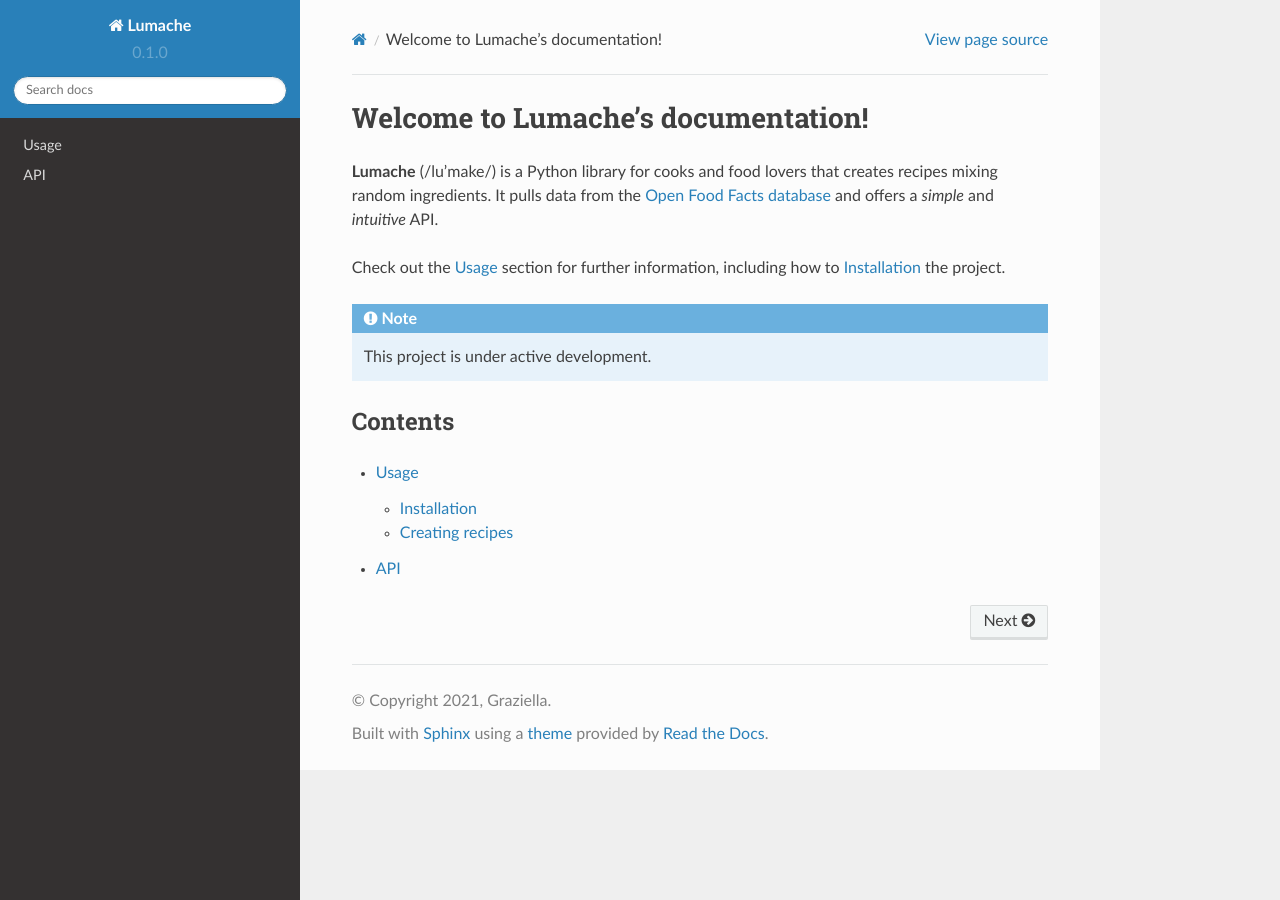
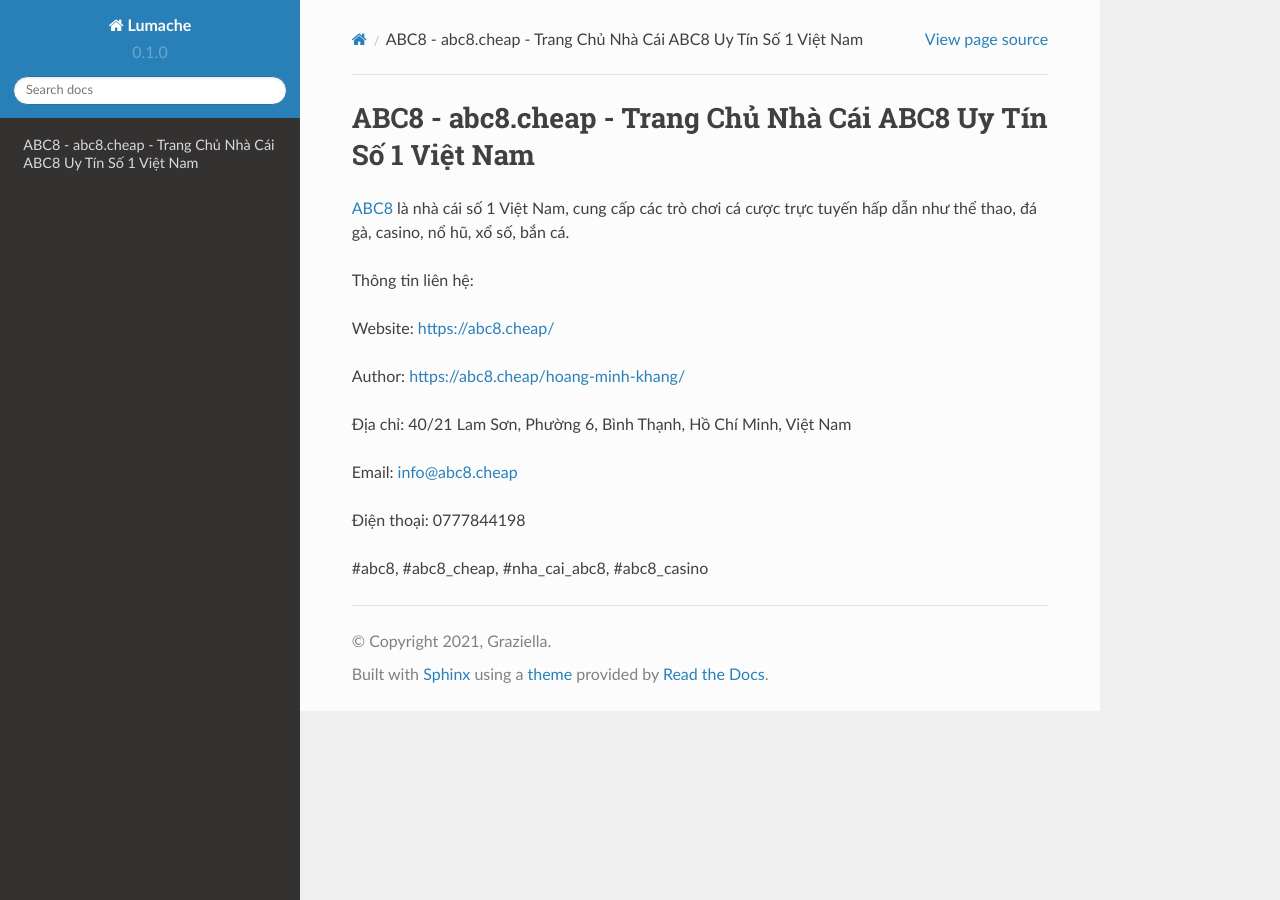
Before and after one commit to vqtranquocthuan424/abc8cheap, a Sphinx documentation site: the page built from docs/source/index.rst, in a window 1280 px wide. Built offline with Sphinx 7.4.7 and the Read the Docs theme 2.0.0, drawn with Linux system fonts in a browser that asks for light colours.

Commit message:
Update index.rst

```diff
--- a/docs/source/index.rst
+++ b/docs/source/index.rst
@@ -1,22 +1,18 @@
-Welcome to Lumache's documentation!
+ABC8 - abc8.cheap - Trang Chủ Nhà Cái ABC8 Uy Tín Số 1 Việt Nam
 ===================================
 
-**Lumache** (/lu'make/) is a Python library for cooks and food lovers
-that creates recipes mixing random ingredients.
-It pulls data from the `Open Food Facts database <https://world.openfoodfacts.org/>`_
-and offers a *simple* and *intuitive* API.
+`ABC8 <https://abc8.cheap/>`_ là nhà cái số 1 Việt Nam, cung cấp các trò chơi cá cược trực tuyến hấp dẫn như thể thao, đá gà, casino, nổ hũ, xổ số, bắn cá.
 
-Check out the :doc:`usage` section for further information, including
-how to :ref:`installation` the project.
+Thông tin liên hệ:
 
-.. note::
+Website: https://abc8.cheap/
 
-   This project is under active development.
+Author: https://abc8.cheap/hoang-minh-khang/
 
-Contents
---------
+Địa chỉ: 40/21 Lam Sơn, Phường 6, Bình Thạnh, Hồ Chí Minh, Việt Nam
 
-.. toctree::
+Email: info@abc8.cheap
 
-   usage
-   api
+Điện thoại: 0777844198
+
+#abc8, #abc8_cheap, #nha_cai_abc8, #abc8_casino
```
